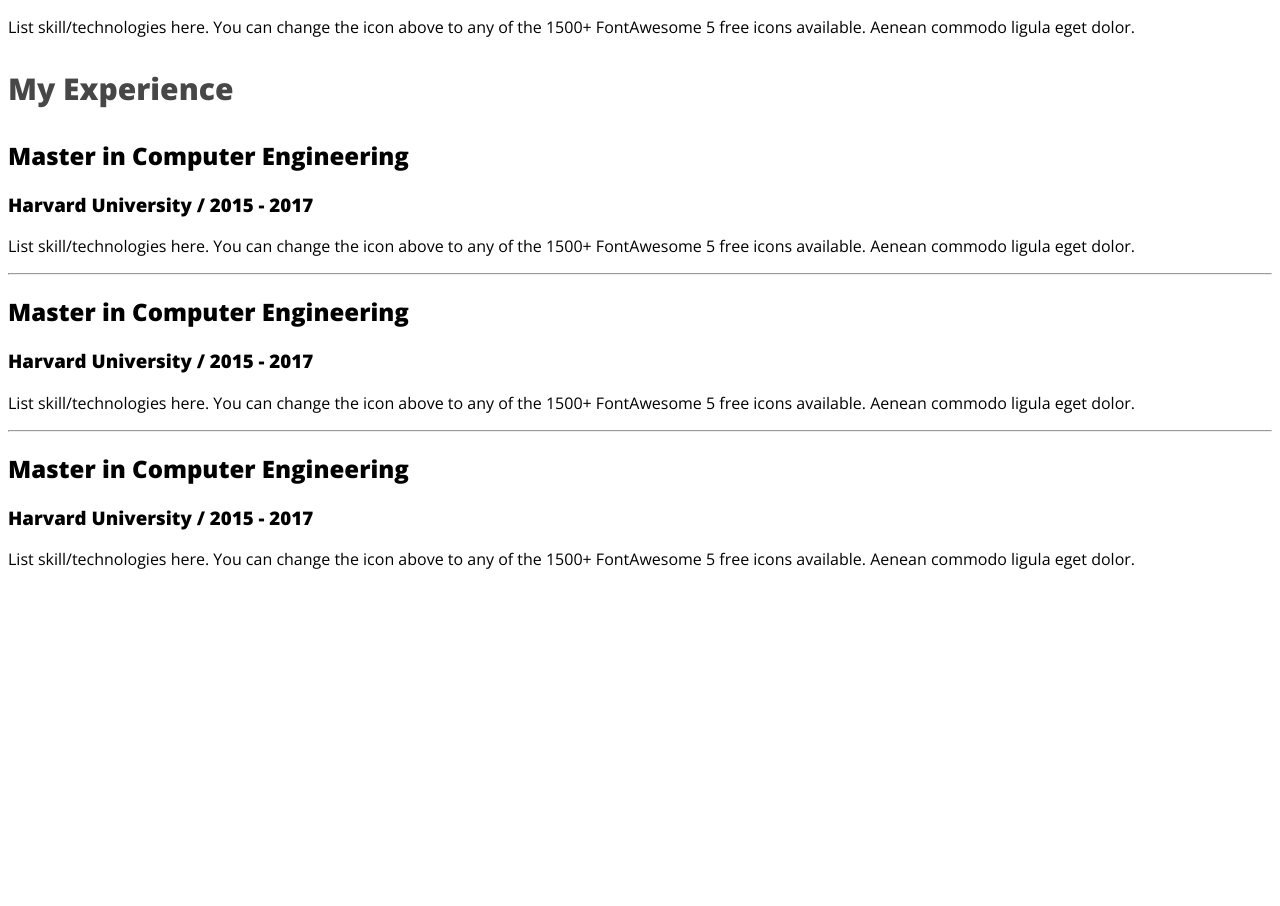
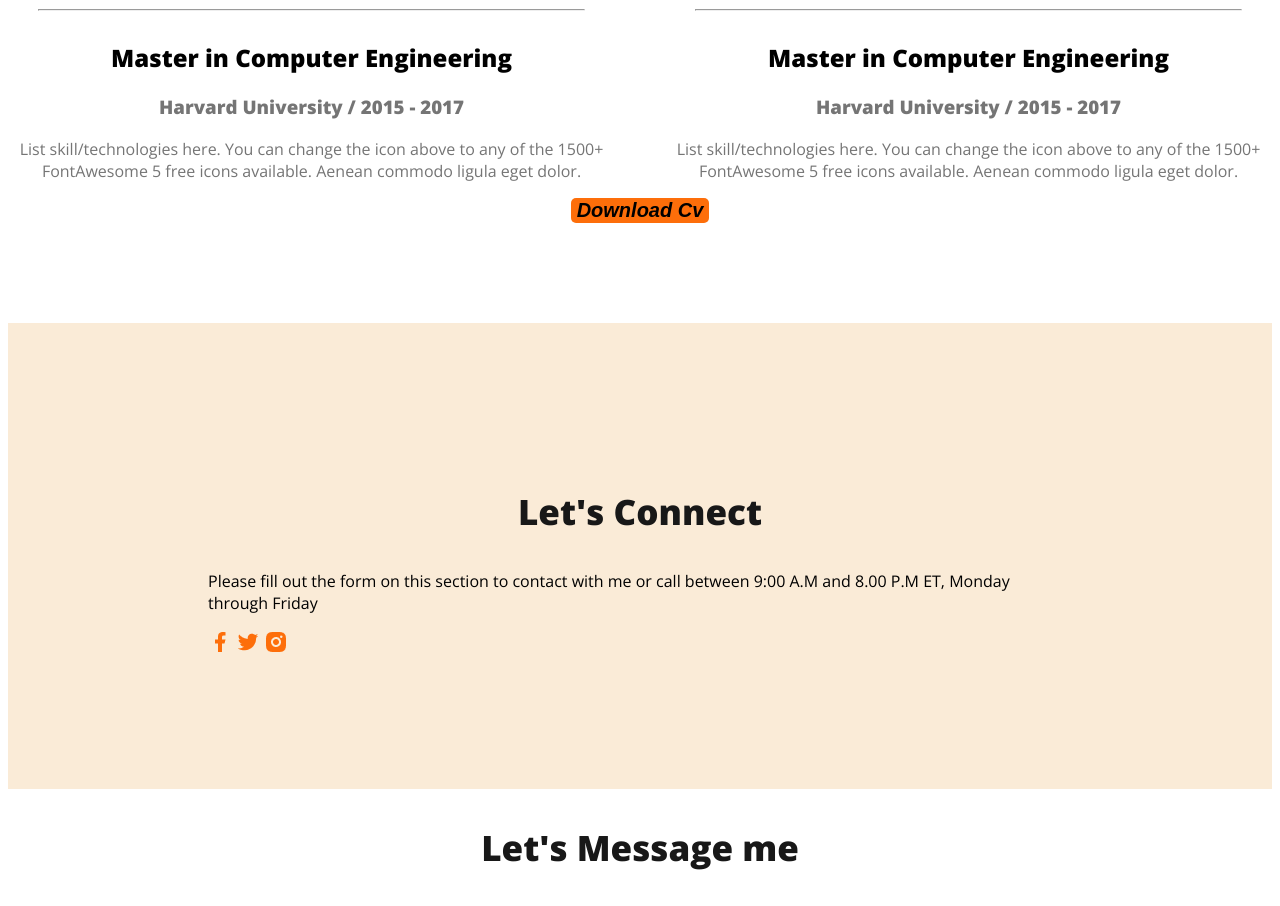
Before and after one commit to Rayhanajuayria/web-develpoer-portfolio, a plain HTML site: page index.html in a window 1280 px wide. Shown: the part 2716-3622 px from the top of the page. Before the commit the page ends 3302 px from the top, so only its background shows below. Drawn offline with nearby package versions, Linux system fonts and the light colour scheme.

Commit message:
add footer

```diff
--- a/index.html
+++ b/index.html
@@ -124,66 +124,70 @@
 
        </div>
 </section>
-<!-- resume section -->
+   <!-- Resume Section -->
         <section>
             <h3 class="section-title">A summary of My Resume</h3>
 
-    <div class=" resume-container">
-        <div class="resume-column">
+            <div class="resume-container">
+                <!-- .resume-column*2>h3.resume-column-title -->
                 <div class="resume-column">
                     <h3 class="resume-column-title">My Education</h3>
-           </div>
+
                     <div class="resume-item">
-            <h2 class=" resume-item-title">Master in Computer Engineering</h2>
+                        <h2 class="resume-item-title">Master in Computer Engineering</h2>
                         <h3 class="resume-item-institute">Harvard University / 2015 - 2017</h3>
                         <p class="resume-item-description">List skill/technologies here. You can change the icon above
-                to any of the 1500+ FontAwesome 5 free icons available. Aenean
-                commodo ligula eget dolor.</p>
+                            to any of the 1500+ FontAwesome 5 free icons available. Aenean commodo ligula eget dolor.
+                        </p>
                     </div>
                     <hr>
                     <div class="resume-item">
-            <h2 class=" resume-item-title">Master in Computer Engineering</h2>
+                        <h2 class="resume-item-title">Master in Computer Engineering</h2>
                         <h3 class="resume-item-institute">Harvard University / 2015 - 2017</h3>
                         <p class="resume-item-description">List skill/technologies here. You can change the icon above
-                to any of the 1500+ FontAwesome 5 free icons available. Aenean
-                commodo ligula eget dolor.</p>
+                            to any of the 1500+ FontAwesome 5 free icons available. Aenean commodo ligula eget dolor.
+                        </p>
                     </div>
                     <hr>
                     <div class="resume-item">
-            <h2 class=" resume-item-title">Master in Computer Engineering</h2>
+                        <h2 class="resume-item-title">Master in Computer Engineering</h2>
                         <h3 class="resume-item-institute">Harvard University / 2015 - 2017</h3>
                         <p class="resume-item-description">List skill/technologies here. You can change the icon above
-                to any of the 1500+ FontAwesome 5 free icons available. Aenean
-                commodo ligula eget dolor.</p>
+                            to any of the 1500+ FontAwesome 5 free icons available. Aenean commodo ligula eget dolor.
+                        </p>
                     </div>
 
+
+                </div>
                 <div class="resume-column">
                     <h3 class="resume-column-title">My Experience</h3>
-           </div>
                     <div class="resume-item">
-            <h2 class=" resume-item-title">Master in Computer Engineering</h2>
+                        <h2 class="resume-item-title">Master in Computer Engineering</h2>
                         <h3 class="resume-item-institute">Harvard University / 2015 - 2017</h3>
                         <p class="resume-item-description">List skill/technologies here. You can change the icon above
-                to any of the 1500+ FontAwesome 5 free icons available. Aenean
-                commodo ligula eget dolor.</p>
+                            to any of the 1500+ FontAwesome 5 free icons available. Aenean commodo ligula eget dolor.
+                        </p>
                     </div>
                     <hr>
                     <div class="resume-item">
-            <h2 class=" resume-item-title">Master in Computer Engineering</h2>
+                        <h2 class="resume-item-title">Master in Computer Engineering</h2>
                         <h3 class="resume-item-institute">Harvard University / 2015 - 2017</h3>
                         <p class="resume-item-description">List skill/technologies here. You can change the icon above
-                to any of the 1500+ FontAwesome 5 free icons available. Aenean
-                commodo ligula eget dolor.</p>
+                            to any of the 1500+ FontAwesome 5 free icons available. Aenean commodo ligula eget dolor.
+                        </p>
                     </div>
                     <hr>
                     <div class="resume-item">
-            <h2 class=" resume-item-title">Master in Computer Engineering</h2>
+                        <h2 class="resume-item-title">Master in Computer Engineering</h2>
                         <h3 class="resume-item-institute">Harvard University / 2015 - 2017</h3>
                         <p class="resume-item-description">List skill/technologies here. You can change the icon above
-                to any of the 1500+ FontAwesome 5 free icons available. Aenean
-                commodo ligula eget dolor.</p>
+                            to any of the 1500+ FontAwesome 5 free icons available. Aenean commodo ligula eget dolor.
+                        </p>
                     </div>
                 </div>
+            </div>
+             <div class="download-cv">
+                <button class="btn-primary">Download Cv </button>
             </div>
 </section>
 
@@ -191,8 +195,22 @@
 
     </main>
     <footer>
+        <div class="footer-column">
+            <h3 class="section-title">Let's Connect</h3>
+            <p class="select-description">Please fill out the form on this section to contact with me or call between
+                9:00 A.M and 8.00 P.M ET, Monday through Friday
+            </p>
+            <div class="social-links">
+              <a href=""><img src="images/icons/facebook.png" alt=""></a>
+              <a href=""><img src="images/icons/twitter.png" alt=""></a>
+              <a href=""><img src="images/icons/insta.png" alt=""></a>
+            </div>
+        </div>
+    </footer>
+    <div class="footer-column">
+        <h3 class="section-title">Let's Message me</h3>
 
-    </footer>
+    </div>
 
 </body>
 </html>
--- a/styles/portfolio.css
+++ b/styles/portfolio.css
@@ -145,3 +145,27 @@ main section{
     font-size: 30px;
     font-weight: 700;
 }
+.resume-container{
+    display: flex;
+    gap:50px;
+
+    text-align: center;
+
+
+}
+.resume-item-institute, .resume-item-description{
+    color:#757575;
+}
+.resume-container hr{
+    margin: 30px;
+}
+.download-cv{
+    text-align:center;
+}
+/* footer style */
+footer{
+    display: flex;
+    background: antiquewhite;
+    margin-top:100px;
+    padding: 130px 200px;
+}
```
Also changed, not shown: 1 other file. Lines whose indentation alone changed are shown as unchanged.
